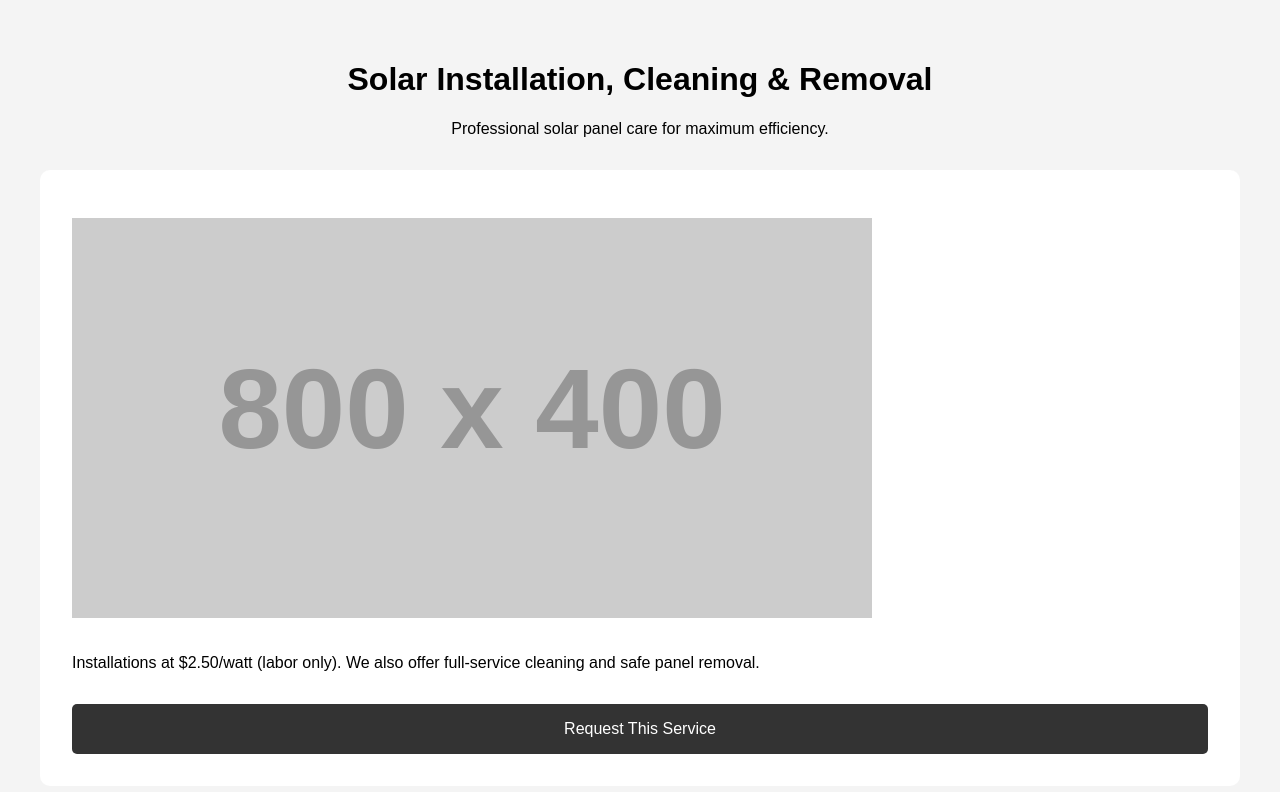
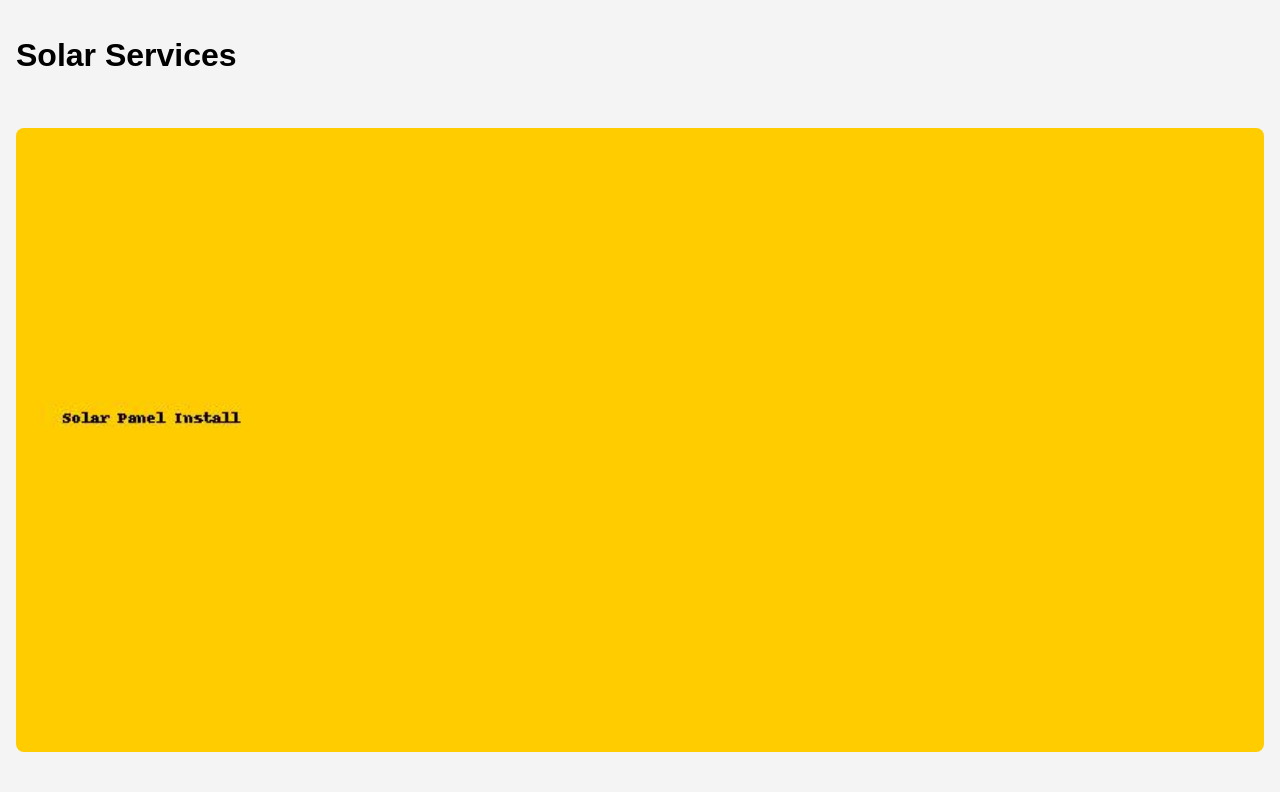
Before and after one commit to ODDJOB-LG08/oddjobhq-site, a plain HTML site: page solar-services.html in a window 1280 px wide. Drawn offline with Linux system fonts and the light colour scheme; placeholder pictures from the web are drawn by us.

Commit message:
Add files via upload

```diff
--- a/solar-services.html
+++ b/solar-services.html
@@ -1,26 +1,12 @@
 <!DOCTYPE html>
-<html lang="en">
+<html>
 <head>
-    <meta charset="UTF-8" />
-    <meta name="viewport" content="width=device-width, initial-scale=1.0"/>
-    <title>Solar Panel Services</title>
-    <style>
-        body { font-family: Arial, sans-serif; padding: 2rem; background-color: #f4f4f4; }
-        header { text-align: center; padding-bottom: 1rem; }
-        img { max-width: 100%; height: auto; margin: 1rem 0; }
-        section { background: white; padding: 2rem; border-radius: 10px; }
-        .cta { display: block; margin-top: 2rem; padding: 1rem; background: #333; color: white; text-align: center; text-decoration: none; border-radius: 5px; }
-    </style>
+  <meta charset="UTF-8">
+  <title>Solar Services</title>
+  <link rel="stylesheet" href="style.css">
 </head>
 <body>
-    <header>
-        <h1>Solar Installation, Cleaning & Removal</h1>
-        <p>Professional solar panel care for maximum efficiency.</p>
-    </header>
-    <section>
-        <img src="https://via.placeholder.com/800x400?text=Solar Panel Services+Image" alt="Solar Panel Services">
-        <p>Installations at $2.50/watt (labor only). We also offer full-service cleaning and safe panel removal.</p>
-        <a href="https://oddjobhqs.com#contact" class="cta">Request This Service</a>
-    </section>
+  <h1>Solar Services</h1>
+  <img src="images/solar.jpg" alt="Solar Services">
 </body>
 </html>
--- a/style.css
+++ b/style.css
@@ -1,38 +1 @@
-body {
-  font-family: Arial, sans-serif;
-  margin: 0;
-  padding: 0;
-  background: #f8f8f8;
-}
-header {
-  background: linear-gradient(135deg, #222, #ffcc00);
-  color: white;
-  text-align: center;
-  padding: 1.5rem;
-}
-nav {
-  margin-top: 1rem;
-}
-nav a {
-  color: white;
-  margin: 0 1rem;
-  text-decoration: none;
-  font-weight: bold;
-}
-main {
-  padding: 2rem;
-}
-section {
-  background: white;
-  margin-bottom: 1rem;
-  padding: 1rem;
-  border-radius: 6px;
-  box-shadow: 0 2px 5px rgba(0,0,0,0.1);
-}
-footer {
-  background: #222;
-  color: white;
-  text-align: center;
-  padding: 1rem;
-  font-size: 0.9rem;
-}
+img { width: 100%; margin: 2rem 0; border-radius: 8px; } body { font-family: sans-serif; margin: 0; background: #f4f4f4; padding: 1rem;}
```
